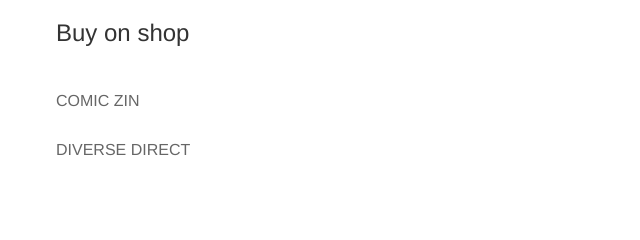
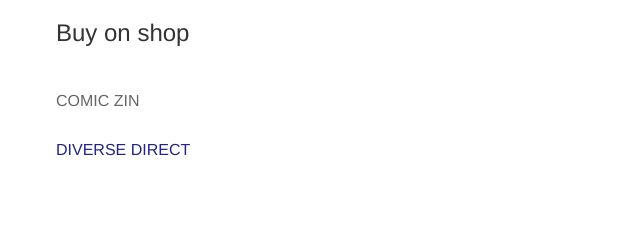
Before and after one commit to daisyworld/daisyworld.github.io, a website: page dswd3/index.html in a window 1280 px wide. Shown: the part 1260-1500 px from the top of the page, 164-804 px from the left. Drawn offline with Linux system fonts and the light colour scheme; a small style sheet from the web is missing.

Commit message:
diverse directのURLを修正

```diff
--- a/dswd3/index.html
+++ b/dswd3/index.html
@@ -75,7 +75,7 @@
     <h2>Buy on shop</h2>
     <ul class="links">
       <li>COMIC ZIN</li>
-      <li>DIVERSE DIRECT</li>
+      <li><a href="https://diverse.direct/daisyworld/dswd3/" target="_blank">DIVERSE DIRECT</a></li>
     </ul>
   </article>
   <article id="cuts">
```
